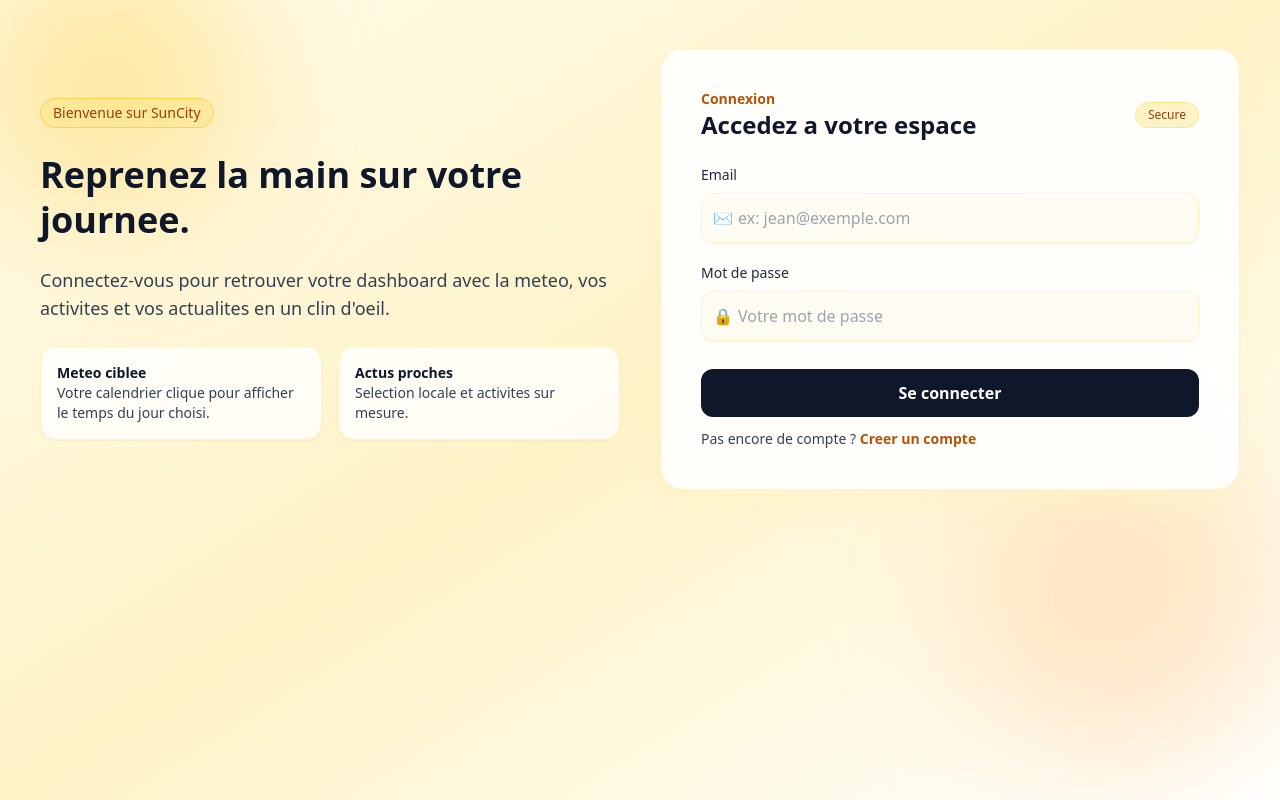
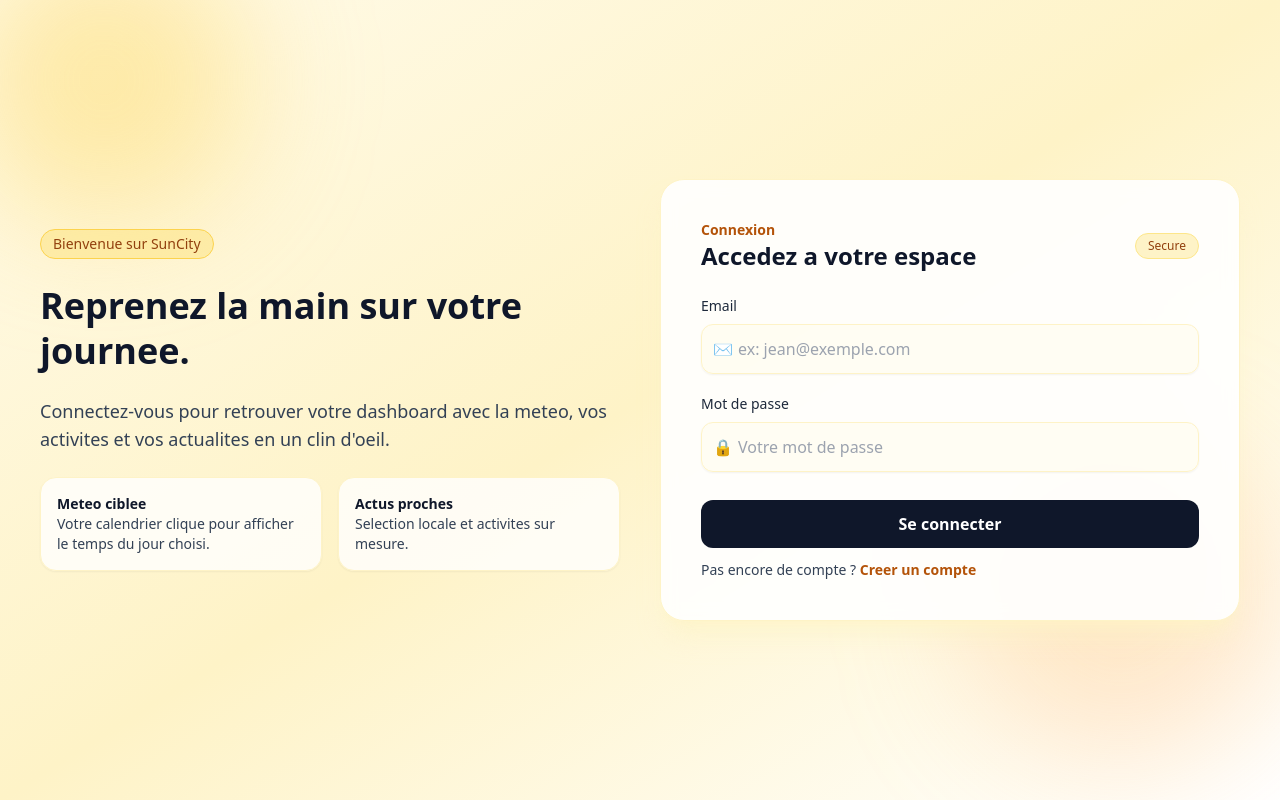
Before and after one commit to Iceprod8/SunCity, an Angular app in the folder frontend/: page /login in a window 1280 px wide. Built offline with nearby package versions, Linux system fonts and the light colour scheme.

Commit message:
center auth page

```diff
--- a/frontend/src/app/features/auth/login/login.component.html
+++ b/frontend/src/app/features/auth/login/login.component.html
@@ -1,8 +1,8 @@
-<div class="min-h-screen bg-gradient-to-br from-amber-50 via-amber-100 to-white relative overflow-hidden">
+<div class="min-h-screen flex items-center bg-gradient-to-br from-amber-50 via-amber-100 to-white relative overflow-hidden ">
   <div class="absolute w-72 h-72 bg-amber-300/40 blur-3xl rounded-full -top-16 -left-10"></div>
   <div class="absolute w-80 h-80 bg-orange-300/30 blur-3xl rounded-full bottom-10 right-0"></div>
 
-  <div class="page-container py-12 relative">
+  <div class="page-container	py-12 relative">
     <div class="grid gap-10 lg:grid-cols-2 items-center">
       <div class="hidden lg:flex flex-col gap-6 text-slate-900">
         <div class="inline-flex items-center px-3 py-1 rounded-full bg-amber-200/60 border border-amber-300 text-sm text-amber-800 w-fit">
--- a/frontend/src/app/features/auth/register/register.component.html
+++ b/frontend/src/app/features/auth/register/register.component.html
@@ -1,8 +1,8 @@
-<div class="min-h-screen bg-gradient-to-br from-amber-50 via-amber-100 to-white relative overflow-hidden">
+<div class="min-h-screen flex items-center bg-gradient-to-br from-amber-50 via-amber-100 to-white relative overflow-hidden">
   <div class="absolute w-72 h-72 bg-amber-300/40 blur-3xl rounded-full -top-16 -left-10"></div>
   <div class="absolute w-80 h-80 bg-orange-300/30 blur-3xl rounded-full bottom-10 right-0"></div>
 
-  <div class="page-container py-12 relative">
+  <div class="page-container	py-12 relative">
     <div class="grid gap-10 lg:grid-cols-2 items-center">
       <div class="hidden lg:flex flex-col gap-6 text-slate-900">
         <div class="inline-flex items-center px-3 py-1 rounded-full bg-amber-200/60 border border-amber-300 text-sm text-amber-800 w-fit">
```
